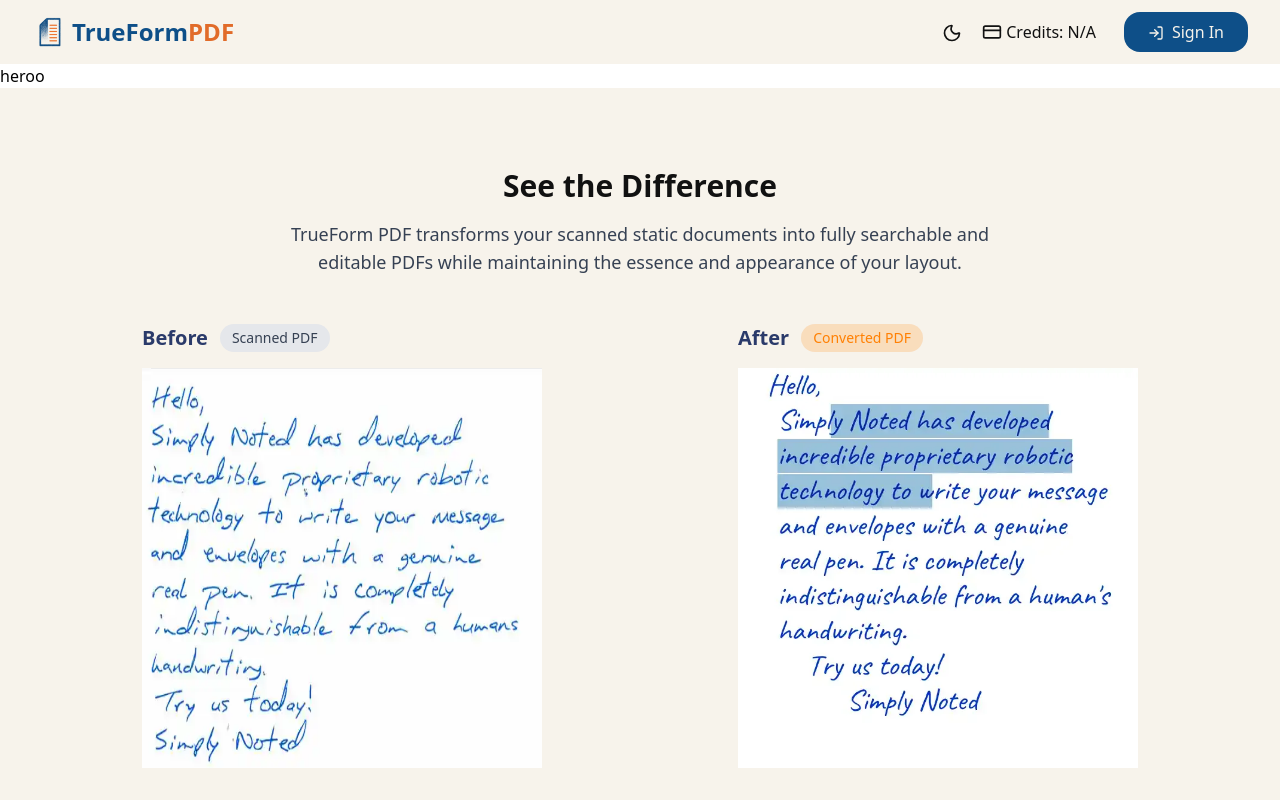
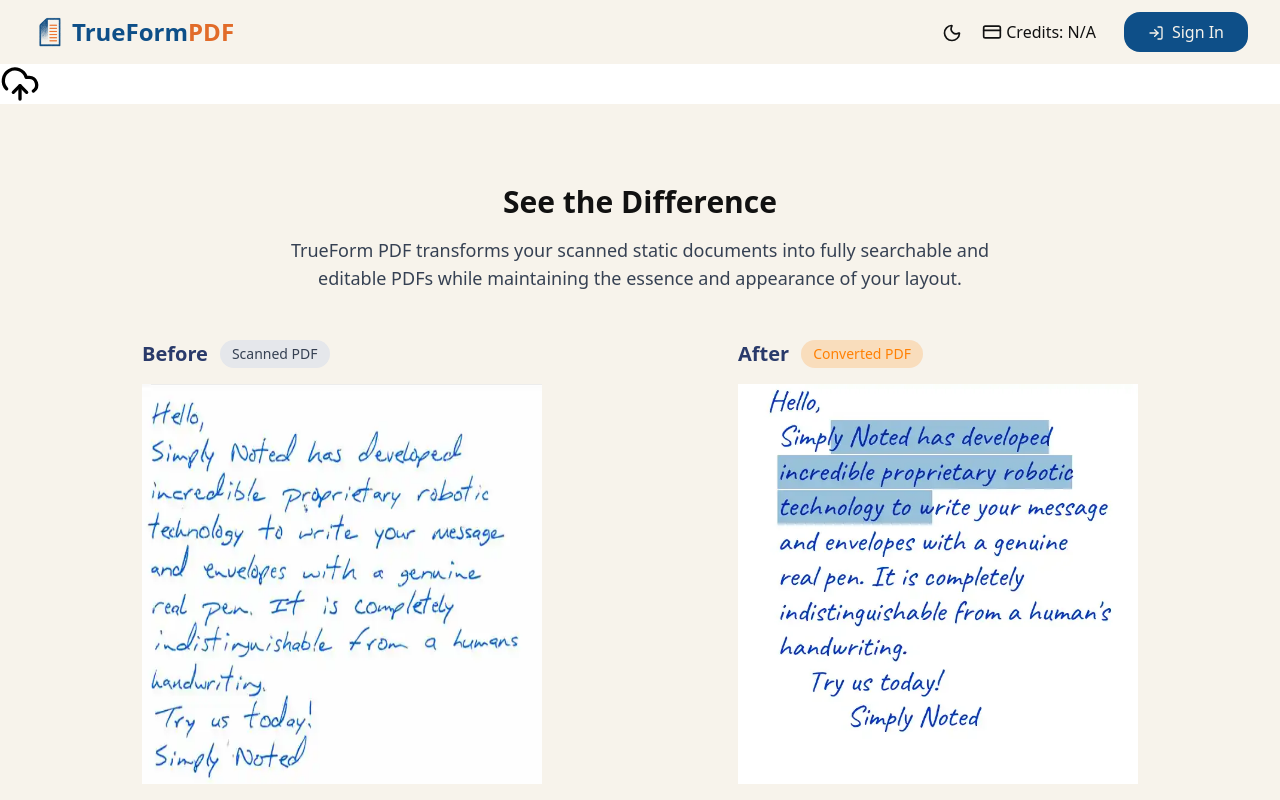
Before and after one commit to Abdelrahman776/trueform-pdf-frontend, a React (Vite) app: page / in a window 1280 px wide. Shown: the top 800 px of the page. Built offline with nearby package versions, Linux system fonts and the light colour scheme.

Commit message:
feat(ui): add upload cloud icon to hero section

```diff
--- a/src/components/Hero.tsx
+++ b/src/components/Hero.tsx
@@ -25,6 +25,8 @@
 
 
     return (<section>
-        heroo
+
+       <UploadCloud className="w-10 h-10"></UploadCloud>
+
     </section>)
 }
```
